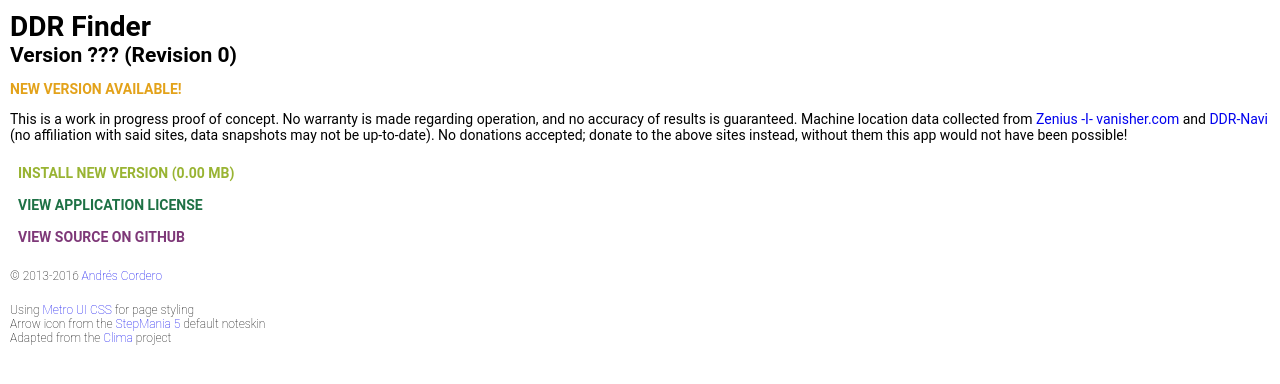
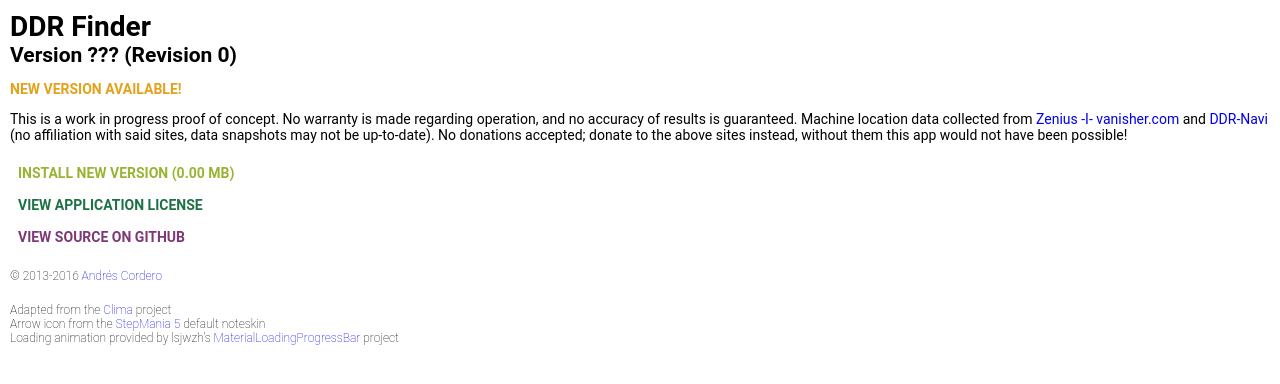
Before and after one commit to Andrew67/ddr-finder, a PHP site: page /about.php in a window 1280 px wide. Shown: the top 384 px of the page. Run offline with PHP 8.4, Linux system fonts and the light colour scheme.

Commit message:
Manifest update. Removing the absolute link and density from icon. Updating android about credits. Removed home screen icon from locator page, to discourage adding that page as opposed to index.

```diff
--- a/web/about.php
+++ b/web/about.php
@@ -78,9 +78,9 @@ function apkSizeMB() {
 </div>
 <h4>&copy; 2013-2016 <a href="http://andrew67.com/">Andrés Cordero</a></h4>
 <h5>
-    Using <a href="http://metroui.org.ua/">Metro UI CSS</a> for page styling<br>
+    Adapted from the <a href="https://github.com/ltorres8890/Clima">Clima</a> project<br>
     Arrow icon from the <a href="http://stepmania.com/">StepMania 5</a> default noteskin<br>
-    Adapted from the <a href="https://github.com/ltorres8890/Clima">Clima</a> project
+    Loading animation provided by lsjwzh's <a href="https://github.com/lsjwzh/MaterialLoadingProgressBar">MaterialLoadingProgressBar</a> project
 </h5>
 </body>
 </html>
--- a/web/locator.html
+++ b/web/locator.html
@@ -4,14 +4,12 @@
     <meta charset="utf-8">
     <title>DDR Finder</title>
     <!-- ddr-finder | https://github.com/Andrew67/ddr-finder/blob/master/LICENSE -->
-    <!-- Setting the OpenGraph URL ensures shared links point to the main page -->
     <meta property="og:url" content="http://ddrfinder.andrew67.com/">
     <meta name="viewport" content="width=device-width, initial-scale=1.0">
     <link rel="stylesheet" href="css/modern.css">
     <link rel="stylesheet" href="css/modern-responsive.css">
     <link rel="stylesheet" href="css/custom.css">
     <link rel="shortcut icon" href="images/favicon.png" type="image/png">
-    <link rel="apple-touch-icon" href="images/apple-touch-icon.png">
     <link rel="manifest" href="manifest.json">
 </head>
 <body id="page-locator" class="metrouicss">
```
Also changed, not shown: web/manifest.json.
